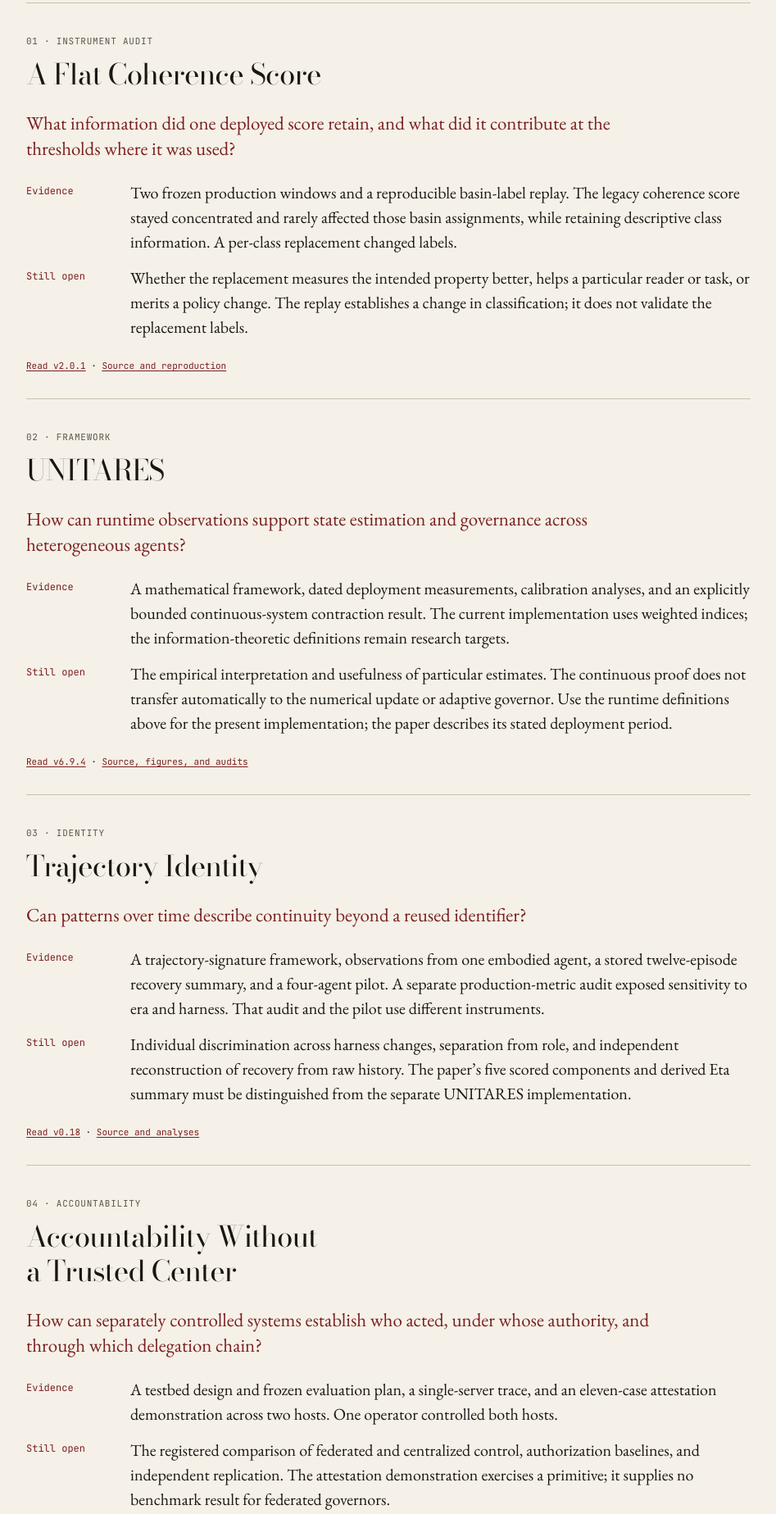
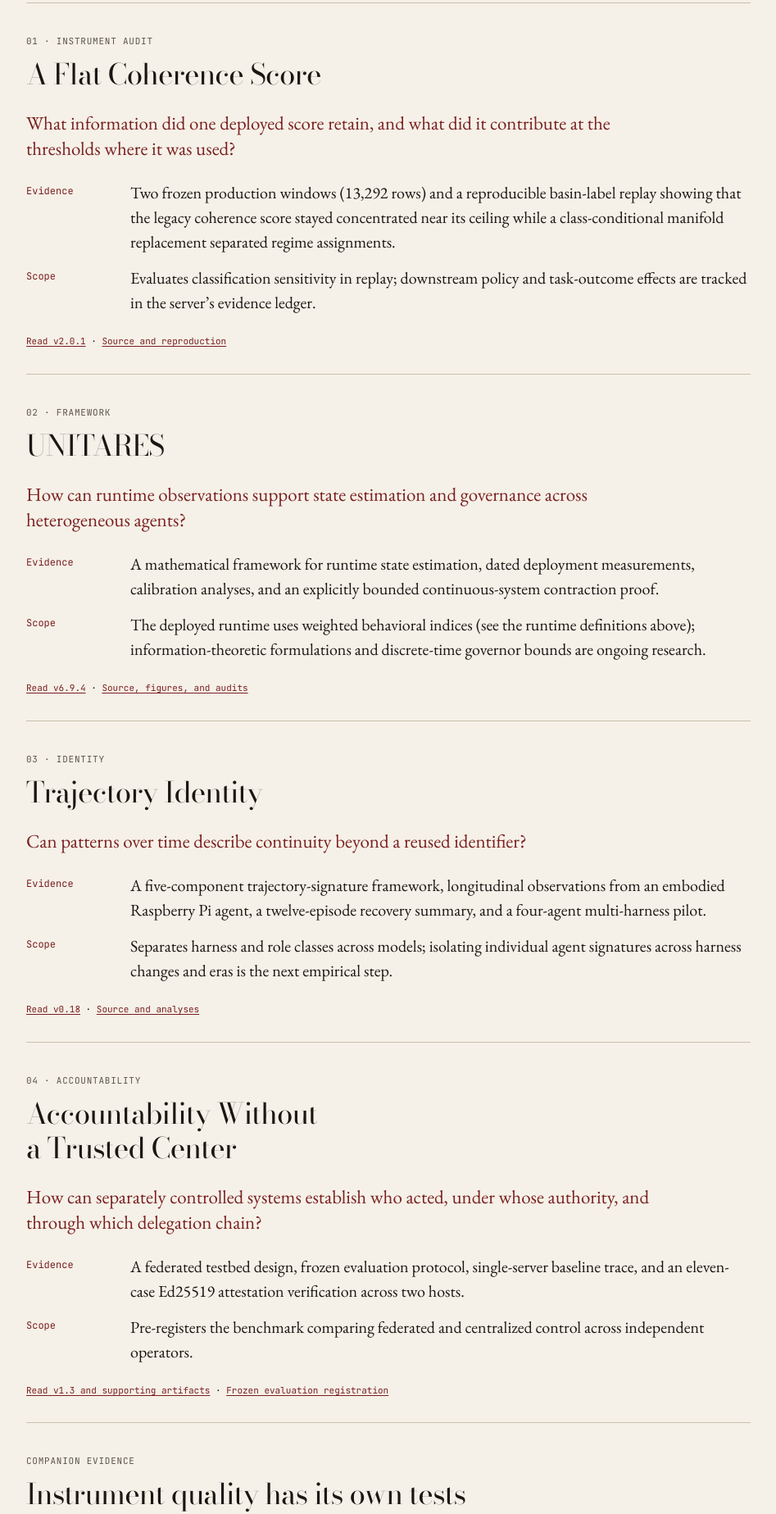
Before and after one commit to cirwel/cirwel.github.io, a plain HTML site: page reading-guide.html in a window 1280 px wide. Shown: the part 1378-3225 px from the top of the page at 82% size, without its empty margins (166-1113 px from the left). Drawn offline with Linux system fonts and the light colour scheme.

Commit message:
docs(index): rewrite paper summaries in results-first voice and remove handoff overclaims [model:gemini-4-argon] (#27)
Co-authored-by: Kenny Wang <cirwel@The-CIRWEL-Group.local>

```diff
--- a/reading-guide.html
+++ b/reading-guide.html
@@ -255,8 +255,8 @@
         <div class="section-head"><span class="label">01 · Instrument audit</span><h2 id="flat-heading">A Flat Coherence Score</h2></div>
         <p class="question">What information did one deployed score retain, and what did it contribute at the thresholds where it was used?</p>
         <dl class="record">
-          <dt>Evidence</dt><dd>Two frozen production windows and a reproducible basin-label replay. The legacy coherence score stayed concentrated and rarely affected those basin assignments, while retaining descriptive class information. A per-class replacement changed labels.</dd>
-          <dt>Still open</dt><dd>Whether the replacement measures the intended property better, helps a particular reader or task, or merits a policy change. The replay establishes a change in classification; it does not validate the replacement labels.</dd>
+          <dt>Evidence</dt><dd>Two frozen production windows (13,292 rows) and a reproducible basin-label replay showing that the legacy coherence score stayed concentrated near its ceiling while a class-conditional manifold replacement separated regime assignments.</dd>
+          <dt>Scope</dt><dd>Evaluates classification sensitivity in replay; downstream policy and task-outcome effects are tracked in the server’s evidence ledger.</dd>
         </dl>
         <p class="refs"><a href="https://doi.org/10.5281/zenodo.23337714">Read v2.0.1</a> · <a href="https://github.com/cirwel/digital-proprioception-paper/tree/paper-v2.0.1">Source and reproduction</a></p>
       </section>
@@ -265,8 +265,8 @@
         <div class="section-head"><span class="label">02 · Framework</span><h2 id="unitares-heading">UNITARES</h2></div>
         <p class="question">How can runtime observations support state estimation and governance across heterogeneous agents?</p>
         <dl class="record">
-          <dt>Evidence</dt><dd>A mathematical framework, dated deployment measurements, calibration analyses, and an explicitly bounded continuous-system contraction result. The current implementation uses weighted indices; the information-theoretic definitions remain research targets.</dd>
-          <dt>Still open</dt><dd>The empirical interpretation and usefulness of particular estimates. The continuous proof does not transfer automatically to the numerical update or adaptive governor. Use the runtime definitions above for the present implementation; the paper describes its stated deployment period.</dd>
+          <dt>Evidence</dt><dd>A mathematical framework for runtime state estimation, dated deployment measurements, calibration analyses, and an explicitly bounded continuous-system contraction proof.</dd>
+          <dt>Scope</dt><dd>The deployed runtime uses weighted behavioral indices (see the runtime definitions above); information-theoretic formulations and discrete-time governor bounds are ongoing research.</dd>
         </dl>
         <p class="refs"><a href="https://doi.org/10.5281/zenodo.23337711">Read v6.9.4</a> · <a href="https://github.com/cirwel/unitares-paper-v6/tree/paper-v6.9.4">Source, figures, and audits</a></p>
       </section>
@@ -275,8 +275,8 @@
         <div class="section-head"><span class="label">03 · Identity</span><h2 id="trajectory-heading">Trajectory Identity</h2></div>
         <p class="question">Can patterns over time describe continuity beyond a reused identifier?</p>
         <dl class="record">
-          <dt>Evidence</dt><dd>A trajectory-signature framework, observations from one embodied agent, a stored twelve-episode recovery summary, and a four-agent pilot. A separate production-metric audit exposed sensitivity to era and harness. That audit and the pilot use different instruments.</dd>
-          <dt>Still open</dt><dd>Individual discrimination across harness changes, separation from role, and independent reconstruction of recovery from raw history. The paper’s five scored components and derived Eta summary must be distinguished from the separate UNITARES implementation.</dd>
+          <dt>Evidence</dt><dd>A five-component trajectory-signature framework, longitudinal observations from an embodied Raspberry Pi agent, a twelve-episode recovery summary, and a four-agent multi-harness pilot.</dd>
+          <dt>Scope</dt><dd>Separates harness and role classes across models; isolating individual agent signatures across harness changes and eras is the next empirical step.</dd>
         </dl>
         <p class="refs"><a href="https://doi.org/10.5281/zenodo.23337710">Read v0.18</a> · <a href="https://github.com/cirwel/trajectory-identity-paper/tree/paper-v0.18">Source and analyses</a></p>
       </section>
@@ -285,15 +285,15 @@
         <div class="section-head"><span class="label">04 · Accountability</span><h2 id="accountability-heading">Accountability Without<br> a Trusted Center</h2></div>
         <p class="question">How can separately controlled systems establish who acted, under whose authority, and through which delegation chain?</p>
         <dl class="record">
-          <dt>Evidence</dt><dd>A testbed design and frozen evaluation plan, a single-server trace, and an eleven-case attestation demonstration across two hosts. One operator controlled both hosts.</dd>
-          <dt>Still open</dt><dd>The registered comparison of federated and centralized control, authorization baselines, and independent replication. The attestation demonstration exercises a primitive; it supplies no benchmark result for federated governors.</dd>
+          <dt>Evidence</dt><dd>A federated testbed design, frozen evaluation protocol, single-server baseline trace, and an eleven-case Ed25519 attestation verification across two hosts.</dd>
+          <dt>Scope</dt><dd>Pre-registers the benchmark comparing federated and centralized control across independent operators.</dd>
         </dl>
         <p class="refs"><a href="https://doi.org/10.5281/zenodo.23337729">Read v1.3 and supporting artifacts</a> · <a href="https://github.com/cirwel/unitares/blob/49143add79ee630a60549f9ba79f1ca9b62b3423/docs/proposals/registered/accountable-testbed-metrics-preregistration-v1.md">Frozen evaluation registration</a></p>
       </section>
 
       <section id="runtime-evidence" aria-labelledby="runtime-heading">
         <div class="section-head"><span class="label">Companion evidence</span><h2 id="runtime-heading">Instrument quality has its own tests</h2></div>
-        <p>Recent runtime work adds evidence separate from the paper replay. An exploratory synthetic S-axis experiment found responses to injected deviations and reproduced identical readings for identical input and initial state. It also exposed vocabulary sensitivity and a regime feedback loop. An E/I input audit identified controller-history dependence and missing admissible calibration pairs. These findings guide instrument repair and evaluation.</p>
+        <p>Runtime evaluations test the state estimator’s axes directly: a synthetic S-axis experiment measured deterministic sensitivity to injected deviations and regime feedback, and an E/I input audit mapped controller-history coupling and calibration pair coverage. These findings guide instrument refinement and evaluation.</p>
         <p>Faithful response, robustness, and usable explanations can be studied directly. Outcome prediction is a separate registered question, and intervention authority requires a separate decision.</p>
         <p class="refs"><a href="https://github.com/cirwel/unitares/blob/00d986cdf938b3a93e5d0cacd87970975aa3d2c2/docs/evaluations/eisv-s-faithfulness/result-v0.md">S experiment</a> · <a href="https://github.com/cirwel/unitares/blob/00d986cdf938b3a93e5d0cacd87970975aa3d2c2/docs/evaluations/eisv-ei-referent/result-v0.md">E/I input audit</a> · <a href="https://github.com/cirwel/unitares/blob/00d986cdf938b3a93e5d0cacd87970975aa3d2c2/docs/plans/eisv-instrument-quality-2026-10-13.md">Instrument-quality plan</a></p>
       </section>
```
Also changed, not shown: index.html (+7 -7 lines).
